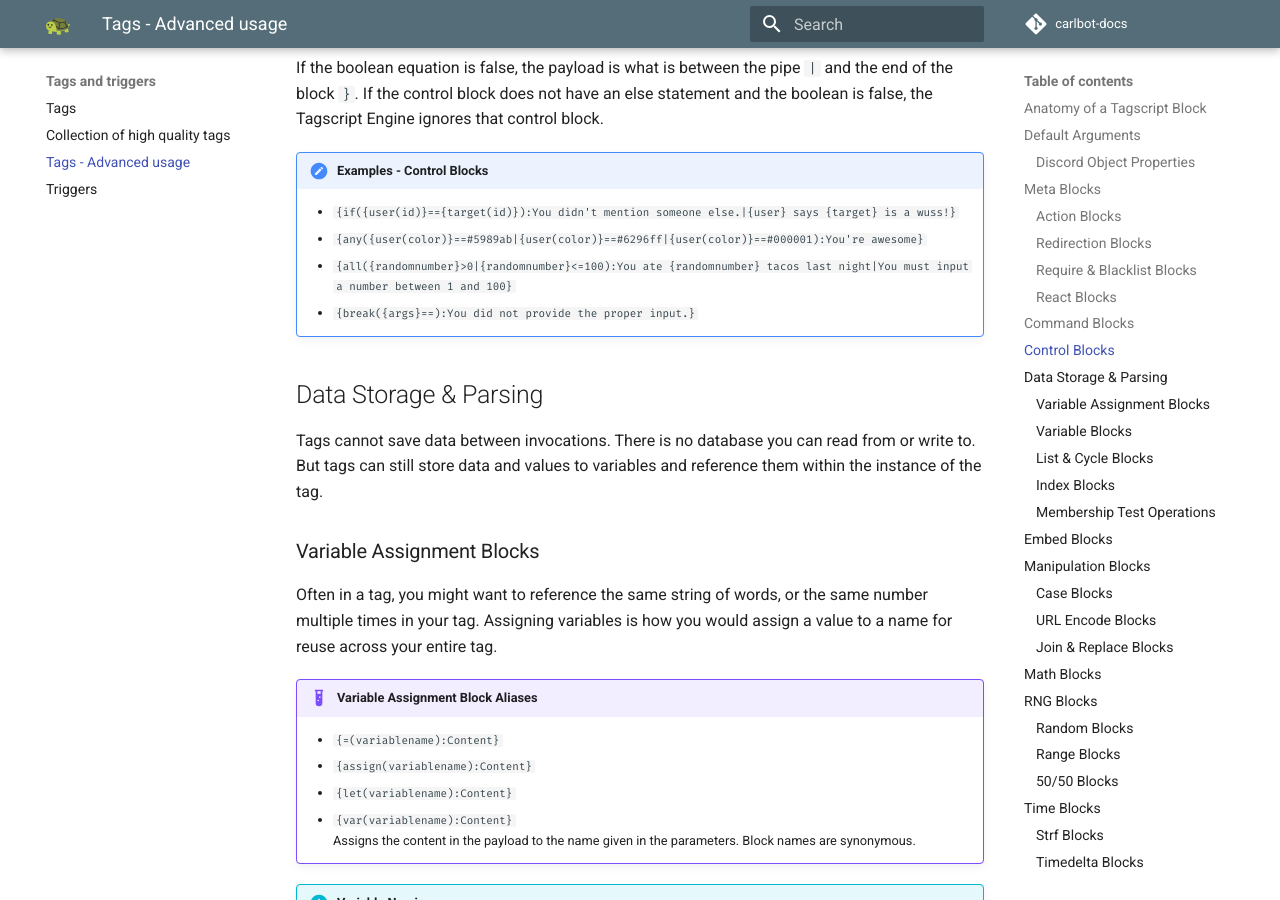
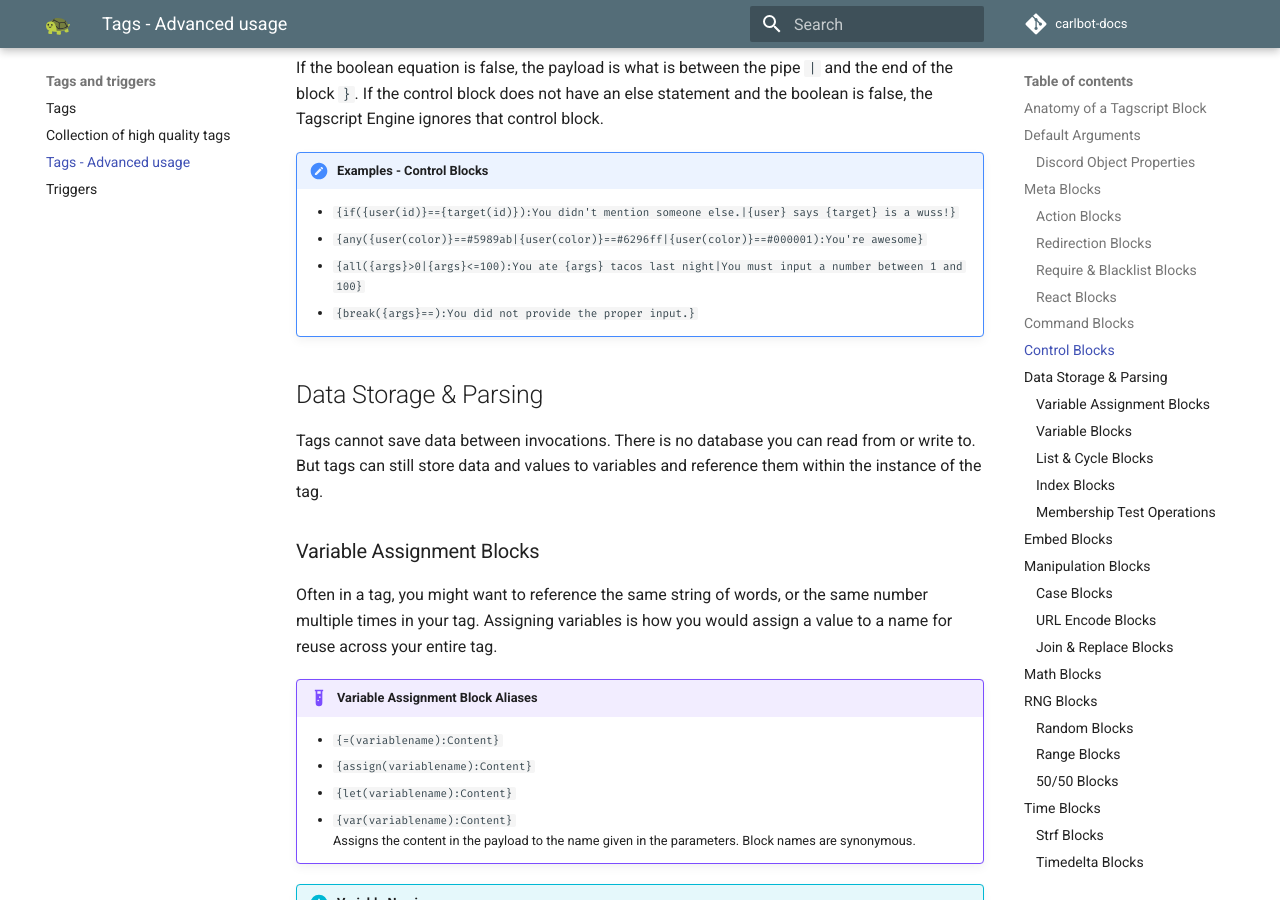
Before and after one commit to botlabs-gg/carlbot-docs, an MkDocs documentation site: the page built from docs/tags-and-triggers/tags-advanced-usage.md, in a window 1280 px wide and 900 px high, scrolled down 7419 px. Built offline with MkDocs 1.6.1 and Material for MkDocs 9.7.7, drawn with Linux system fonts in a browser that asks for light colours; comment, search, counter and statistics services are not loaded.

Commit message:
Update tags-advanced-usage.md
fixed example

```diff
--- a/docs/tags-and-triggers/tags-advanced-usage.md
+++ b/docs/tags-and-triggers/tags-advanced-usage.md
@@ -184,7 +184,7 @@ If the boolean equation is false, the payload is what is between the pipe `|` an
 !!! memo "Examples - Control Blocks"
     * `{if({user(id)}=={target(id)}):You didn't mention someone else.|{user} says {target} is a wuss!}`
     * `{any({user(color)}==#5989ab|{user(color)}==#6296ff|{user(color)}==#000001):You're awesome}`
-    * `{all({randomnumber}>0|{randomnumber}<=100):You ate {randomnumber} tacos last night|You must input a number between 1 and 100}`
+    * `{all({args}>0|{args}<=100):You ate {args} tacos last night|You must input a number between 1 and 100}`
     * `{break({args}==):You did not provide the proper input.}`
 
 ## Data Storage & Parsing
```
